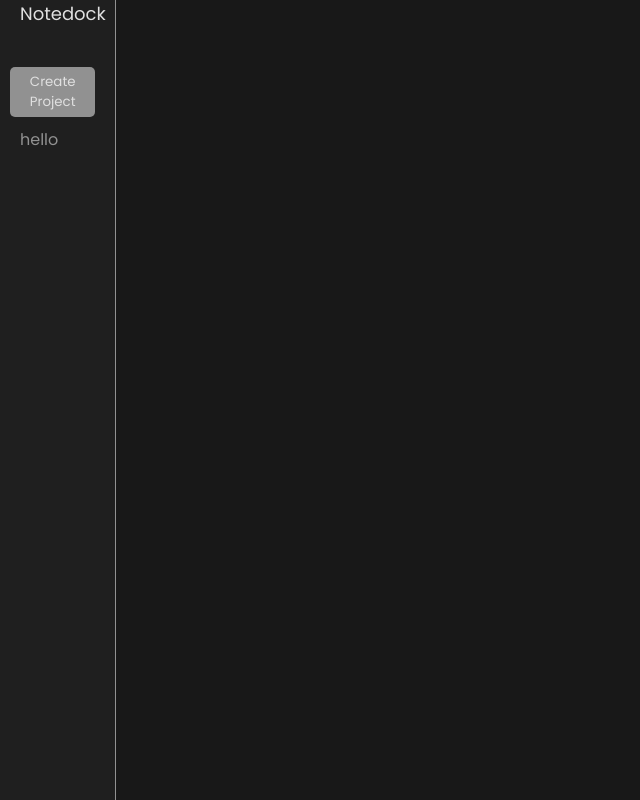
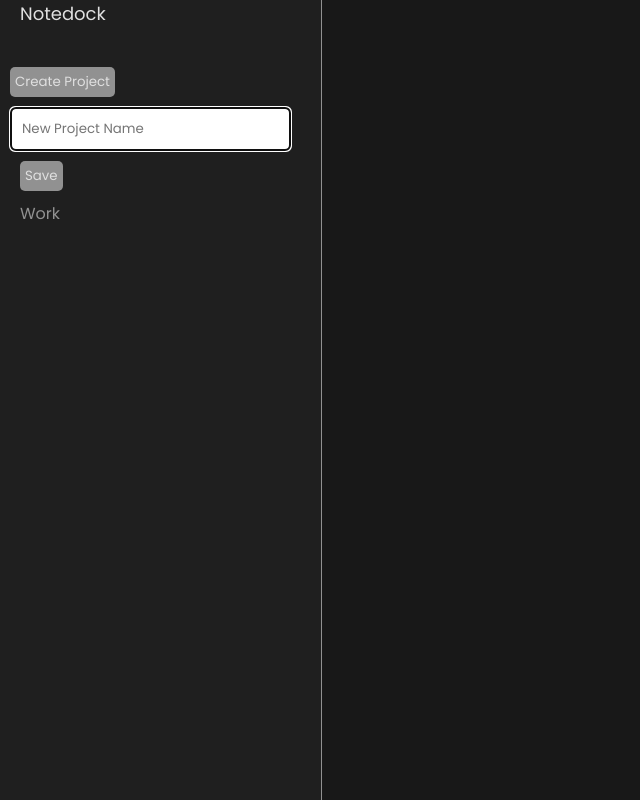
Before and after one commit to deucenn/todo-list, a website built with webpack: page src/index.html in a window 1280 px wide. Both pictures are taken after a click on the button "Create Project". Shown: the whole page, without its empty margins (0-640 px from the left). Built offline with nearby package versions, Linux system fonts and the light colour scheme.

Commit message:
Added create project button

```diff
--- a/src/UI.js
+++ b/src/UI.js
@@ -1,3 +1,8 @@
+import Project from "./modules/Project";
+import Task from "./modules/Task";
+import ToDoList from "./modules/ToDoList";
+import Storage from "./modules/Storage";
+
 export default class UI {
   static loadHomepage() {
     UI.loadProjects();
@@ -7,31 +12,60 @@ export default class UI {
     const content = document.getElementById("content");
 
     const navbar = document.createElement("div");
-    navbar.classList.add("navbar"); // Blur Opt-In
+    navbar.classList.add("navbar");
 
     const appName = document.createElement("h1");
     appName.classList.add("app-name");
     appName.textContent = "Notedock";
 
-    const createElement = document.createElement("button");
-    createElement.classList.add("create-project-btn");
-    createElement.textContent = "Create Project";
+    // Create "Create Project" button
+    const createProjectBtn = document.createElement("button");
+    createProjectBtn.classList.add("create-project-btn");
+    createProjectBtn.textContent = "Create Project";
 
-    const navProject = document.createElement("div"); // Just for testing UI
-    navProject.classList.add("nav-item");
-    navProject.textContent = "hello";
+    // Project input field and save button (initially hidden)
+    const projectInputContainer = document.createElement("div");
+    projectInputContainer.classList.add("project-input-container");
+    projectInputContainer.style.display = "none"; // Start hidden
 
+    const projectInput = document.createElement("input");
+    projectInput.setAttribute("type", "text");
+    projectInput.setAttribute("placeholder", "New Project Name");
+    projectInput.classList.add("project-input");
+
+    const saveProjectBtn = document.createElement("button");
+    saveProjectBtn.classList.add("save-project-btn");
+    saveProjectBtn.textContent = "Save";
+
+    projectInputContainer.appendChild(projectInput);
+    projectInputContainer.appendChild(saveProjectBtn);
+
+    createProjectBtn.addEventListener("click", () => {
+      projectInputContainer.style.display =
+        projectInputContainer.style.display === "none" ? "block" : "none";
+      projectInput.focus();
+    });
+
+    saveProjectBtn.addEventListener("click", () => {
+      const projectName = projectInput.value.trim();
+      if (projectName) {
+        UI.createProject(projectName);
+        Storage.getToDoList().addProject(projectName);
+        projectInput.value = "";
+        projectInputContainer.style.display = "none";
+      }
+    });
+
+    // Append elements to the navbar
     content.appendChild(navbar);
     navbar.appendChild(appName);
-    navbar.appendChild(createElement);
-    navbar.appendChild(navProject); // Just for testing UI
+    navbar.appendChild(createProjectBtn);
+    navbar.appendChild(projectInputContainer);
 
     // Load projects from local storage
     Storage.getToDoList()
       .getProjects()
       .forEach((project) => {
-        console.log(project);
-        // Render project in the UI
         UI.createProject(project.name);
       });
   }
@@ -40,6 +74,6 @@ export default class UI {
     const navProject = document.createElement("div");
     navProject.classList.add("nav-item");
     navProject.textContent = name;
-    navbar.appendChild(navProject);
+    document.querySelector(".navbar").appendChild(navProject);
   }
 }
--- a/src/styles.css
+++ b/src/styles.css
@@ -84,7 +84,7 @@ body {
   display: block;
 }
 
-.create-project-btn {
+.create-project-btn, .save-project-btn {
   display: flex;
   align-items: center;
   justify-content: space-between;
@@ -100,9 +100,26 @@ body {
   transition: 200ms ease-in-out;
 }
 
-.create-project-btn:hover {
+.create-project-btn:hover, .save-project-btn:hover {
   background-color: var(--hover);
-  color: var(--light)
+  color: var(--light);
+}
+
+.project-input-container {
+  display: flex;
+  align-items: center;
+  justify-content: center;
+  margin-left: 10px;
+  margin-right: 20px;
+  margin-bottom: 10px;
+}
+
+.project-input {
+  width: max-content;
+  padding: 10px;
+  border-radius: 5px;
+  margin-right: 10px;
+  margin-bottom: 10px;
 }
 
 /* Tasks */
@@ -155,13 +172,15 @@ body {
   flex-direction: column;
   align-items: center; /* Center content horizontally */
   padding: 20px;
+  display: none;
 }
 
 .modal.active {
   transform: translate(-50%, -50%) scale(1);
 }
 
-.task-container.blurred, .navbar.blurred {
+.task-container.blurred,
+.navbar.blurred {
   filter: blur(5px);
 }
 
@@ -186,5 +205,5 @@ body {
 
 .modal-button:hover {
   background-color: var(--hover);
-  color: var(--light)
+  color: var(--light);
 }
```
